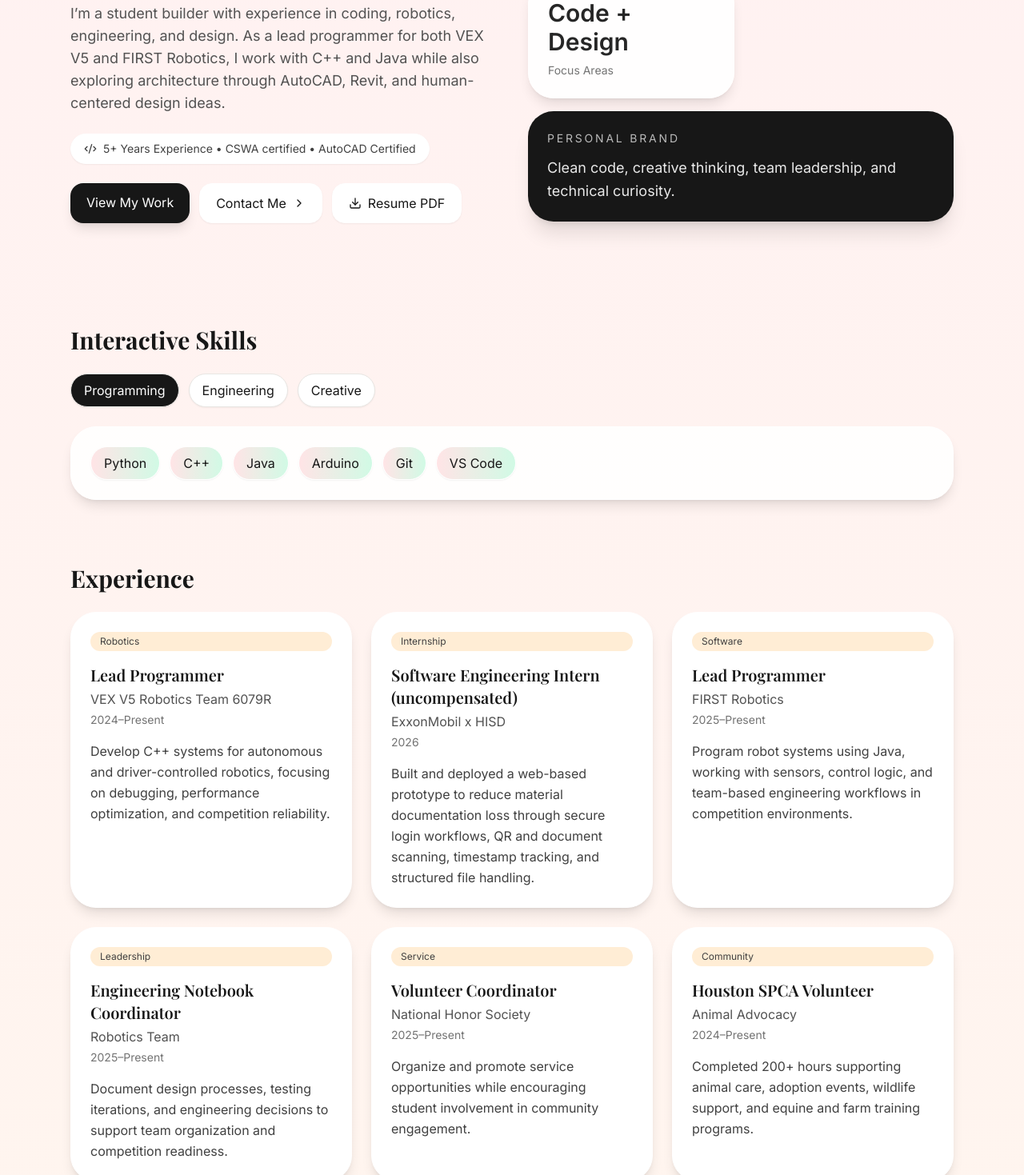
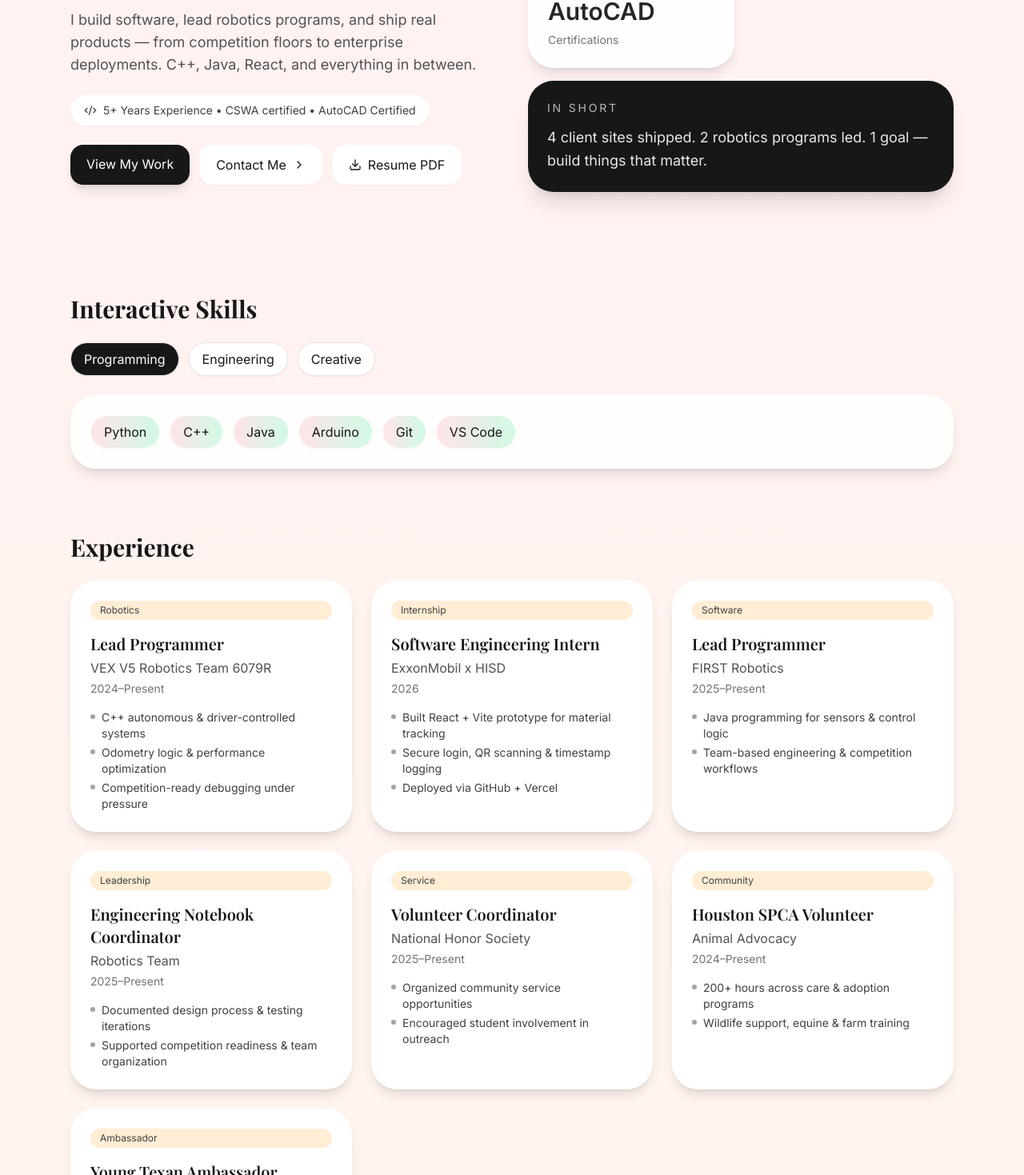
Before and after one commit to tzwqt/tati-portfolio, a React (Vite) app: page / in a window 1280 px wide. Shown: the part 421-1890 px from the top of the page at 80% size. Built offline with nearby package versions, Linux system fonts and the light colour scheme.

Commit message:
updated to professional

```diff
--- a/src/pages/Index.tsx
+++ b/src/pages/Index.tsx
@@ -56,56 +56,49 @@ const experience = [
     title: "Lead Programmer",
     org: "VEX V5 Robotics Team 6079R",
     period: "2024–Present",
-    description:
-      "Develop C++ systems for autonomous and driver-controlled robotics, focusing on debugging, performance optimization, and competition reliability.",
+    bullets: ["C++ autonomous & driver-controlled systems", "Odometry logic & performance optimization", "Competition-ready debugging under pressure"],
     tag: "Robotics",
   },
   {
-    title: "Software Engineering Intern (uncompensated)",
+    title: "Software Engineering Intern",
     org: "ExxonMobil x HISD",
     period: "2026",
-    description:
-      "Built and deployed a web-based prototype to reduce material documentation loss through secure login workflows, QR and document scanning, timestamp tracking, and structured file handling.",
+    bullets: ["Built React + Vite prototype for material tracking", "Secure login, QR scanning & timestamp logging", "Deployed via GitHub + Vercel"],
     tag: "Internship",
   },
   {
     title: "Lead Programmer",
     org: "FIRST Robotics",
     period: "2025–Present",
-    description:
-      "Program robot systems using Java, working with sensors, control logic, and team-based engineering workflows in competition environments.",
+    bullets: ["Java programming for sensors & control logic", "Team-based engineering & competition workflows"],
     tag: "Software",
   },
   {
     title: "Engineering Notebook Coordinator",
     org: "Robotics Team",
     period: "2025–Present",
-    description:
-      "Document design processes, testing iterations, and engineering decisions to support team organization and competition readiness.",
+    bullets: ["Documented design process & testing iterations", "Supported competition readiness & team organization"],
     tag: "Leadership",
   },
   {
     title: "Volunteer Coordinator",
     org: "National Honor Society",
     period: "2025–Present",
-    description:
-      "Organize and promote service opportunities while encouraging student involvement in community engagement.",
+    bullets: ["Organized community service opportunities", "Encouraged student involvement in outreach"],
     tag: "Service",
   },
   {
     title: "Houston SPCA Volunteer",
     org: "Animal Advocacy",
     period: "2024–Present",
-    description:
-      "Completed 200+ hours supporting animal care, adoption events, wildlife support, and equine and farm training programs.",
+    bullets: ["200+ hours across care & adoption programs", "Wildlife support, equine & farm training"],
     tag: "Community",
   },
   {
     title: "Young Texan Ambassador",
     org: "Keep Texas Beautiful – Greater Houston Cohort",
     period: "2025–Present",
-    description:
-      "Selected as a Young Texan Ambassador for the Greater Houston Cohort, representing youth voices in environmental stewardship and community beautification across Texas.",
+    bullets: ["Selected for competitive Greater Houston Cohort", "Representing youth in environmental stewardship statewide"],
     tag: "Ambassador",
     link: "https://ktb.org/our-work/young-texan-ambassadors/",
   },
@@ -140,10 +133,10 @@ const projects = [
 
 const stats = [
   { label: "Programming Languages", value: "4+" },
-  { label: "Robotics Programs", value: "3" },
-  { label: "FIRST Robotics", value: "Lead Programmer" },
-  { label: "Service Hours", value: "200+" },
-  { label: "Focus Areas", value: "Code + Design" }
+  { label: "Robotics Programs Led", value: "2" },
+  { label: "Client Sites Shipped", value: "4" },
+  { label: "Volunteer Hours", value: "200+" },
+  { label: "Certifications", value: "CSWA + AutoCAD" },
 ];
 
 export default function InteractiveResumeSite() {
@@ -198,10 +191,9 @@ export default function InteractiveResumeSite() {
             Software Developer
             </p>
             <p className="text-base md:text-lg text-neutral-600 dark:text-neutral-400 max-w-xl leading-relaxed">
-              I’m a student builder with experience in coding, robotics, engineering, and
-              design. As a lead programmer for both VEX V5 and FIRST Robotics, I work with
-              C++ and Java while also exploring architecture through AutoCAD, Revit, and
-              human-centered design ideas.
+              I build software, lead robotics programs, and ship real products — from
+              competition floors to enterprise deployments. C++, Java, React, and everything
+              in between.
             </p>
           </div>
 
@@ -250,9 +242,9 @@ export default function InteractiveResumeSite() {
               </div>
           ))}
           <div className="col-span-2 rounded-[2rem] bg-neutral-900 text-white p-6 shadow-xl">
-            <p className="text-sm uppercase tracking-[0.2em] text-white/70">Personal Brand</p>
+            <p className="text-sm uppercase tracking-[0.2em] text-white/70">In Short</p>
             <p className="mt-3 text-lg leading-relaxed text-white/90">
-              Clean code, creative thinking, team leadership, and technical curiosity.
+              4 client sites shipped. 2 robotics programs led. 1 goal — build things that matter.
             </p>
           </div>
         </motion.div>
@@ -312,7 +304,14 @@ export default function InteractiveResumeSite() {
               <h3 className="text-xl font-semibold">{item.title}</h3>
               <p className="text-neutral-600 dark:text-neutral-400 mt-1">{item.org}</p>
               <p className="text-sm text-neutral-500 dark:text-neutral-500 mt-1">{item.period}</p>
-              <p className="mt-4 text-neutral-700 dark:text-neutral-300 leading-relaxed flex-1">{item.description}</p>
+              <ul className="mt-4 space-y-1 flex-1">
+                {item.bullets.map((b) => (
+                  <li key={b} className="flex items-start gap-2 text-sm text-neutral-700 dark:text-neutral-300">
+                    <span className="mt-1.5 h-1.5 w-1.5 rounded-full bg-neutral-400 dark:bg-neutral-600 shrink-0" />
+                    {b}
+                  </li>
+                ))}
+              </ul>
               {"link" in item && item.link && (
                 <a
                   href={item.link}
@@ -454,10 +453,12 @@ export default function InteractiveResumeSite() {
 </motion.div>
         </div>
       </section>
-      <section className="max-w-6xl mx-auto px-6 py-12" id="coding-projects">
-        <div className="flex items-center gap-3 mb-6">
-          <h2 className="text-3xl font-bold">Coding Projects</h2>
+      <section className="py-16" id="coding-projects" style={{background: "linear-gradient(135deg, #0f172a 0%, #1e1b4b 100%)"}}>
+        <div className="max-w-6xl mx-auto px-6">
+        <div className="flex items-center gap-3 mb-2">
+          <h2 className="text-3xl font-bold text-white">Coding Projects</h2>
         </div>
+        <p className="text-white/50 text-sm mb-8">Live sites — click any card to visit</p>
         <div className="grid md:grid-cols-2 gap-6">
           {codingProjects.map((project) => (
             <motion.a
@@ -466,30 +467,27 @@ export default function InteractiveResumeSite() {
               target="_blank"
               rel="noreferrer"
               whileHover={{ y: -6 }}
-              className="rounded-[2rem] bg-white dark:bg-neutral-900 p-6 border border-white dark:border-neutral-800 shadow-lg flex flex-col group"
+              className="rounded-[2rem] bg-white/10 backdrop-blur border border-white/10 p-6 shadow-lg flex flex-col group hover:bg-white/15 transition"
             >
               <div className="flex items-start justify-between gap-4 mb-4">
-                <div className="inline-block text-xs rounded-full bg-emerald-100 dark:bg-neutral-800 px-3 py-1 text-neutral-700 dark:text-neutral-200">
+                <div className="inline-block text-xs rounded-full bg-white/20 px-3 py-1 text-white/80">
                   {project.tag}
                 </div>
-                <ChevronRight className="h-4 w-4 text-neutral-400 group-hover:text-neutral-700 dark:group-hover:text-neutral-200 transition mt-0.5 shrink-0" />
+                <ChevronRight className="h-4 w-4 text-white/30 group-hover:text-white/80 transition mt-0.5 shrink-0" />
               </div>
-              <h3 className="text-xl font-semibold">{project.title}</h3>
-              <p className="mt-3 text-neutral-600 dark:text-neutral-400 leading-relaxed flex-1">{project.description}</p>
-              <p className="mt-4 text-sm font-medium text-neutral-400 dark:text-neutral-500 truncate">{project.link}</p>
+              <h3 className="text-xl font-semibold text-white">{project.title}</h3>
+              <p className="mt-3 text-white/60 leading-relaxed flex-1">{project.description}</p>
             </motion.a>
           ))}
+        </div>
         </div>
       </section>
 
       <section className="max-w-6xl mx-auto px-6 py-12">
-  <div className="rounded-[2rem] bg-white/90 dark:bg-neutral-900/90 border border-white dark:border-neutral-800 p-8 shadow-lg">
-    <h2 className="text-3xl font-bold mb-4">Space & Engineering Interests</h2>
-    <p className="text-neutral-700 dark:text-neutral-300 leading-relaxed max-w-3xl">
-      I’m deeply interested in aerospace engineering and space exploration, especially how software
-      and robotics power real-world systems like spacecraft navigation, autonomous control,
-      and mission design. I’m excited by the idea of building technology that operates
-      beyond Earth and solves complex engineering challenges.
+  <div className="rounded-[2rem] bg-neutral-900 text-white p-8 shadow-xl">
+    <p className="text-sm uppercase tracking-[0.2em] text-white/50 mb-4">What drives me</p>
+    <p className="text-2xl md:text-3xl font-semibold leading-snug text-white/90 max-w-3xl">
+      "I want to build software for systems that operate where humans can’t — spacecraft, autonomous vehicles, mission-critical infrastructure."
     </p>
   </div>
 </section>
@@ -551,11 +549,7 @@ export default function InteractiveResumeSite() {
       <div className="rounded-[2rem] bg-white/90 dark:bg-neutral-900/90 border border-white dark:border-neutral-800 p-8 shadow-lg">
           <h2 className="text-3xl font-bold mb-4">My Vision</h2>
           <p className="text-neutral-700 dark:text-neutral-300 leading-relaxed max-w-3xl">
-          I believe design should feel human. My goal is to create technology, architecture,
-           and systems that not only function efficiently, but also improve how people
-           feel, connect, and experience the world around them. By combining
-           engineering, creativity, and innovation, I aim to build solutions that support
-           my community, uplift underserved populations, and create a more thoughtful and connected future.
+            Build technology that solves real problems for real people. Engineering and design should uplift communities — not just impress them.
           </p>
         </div>
       </section>
```
Also changed, not shown: .claude/settings.local.json.
